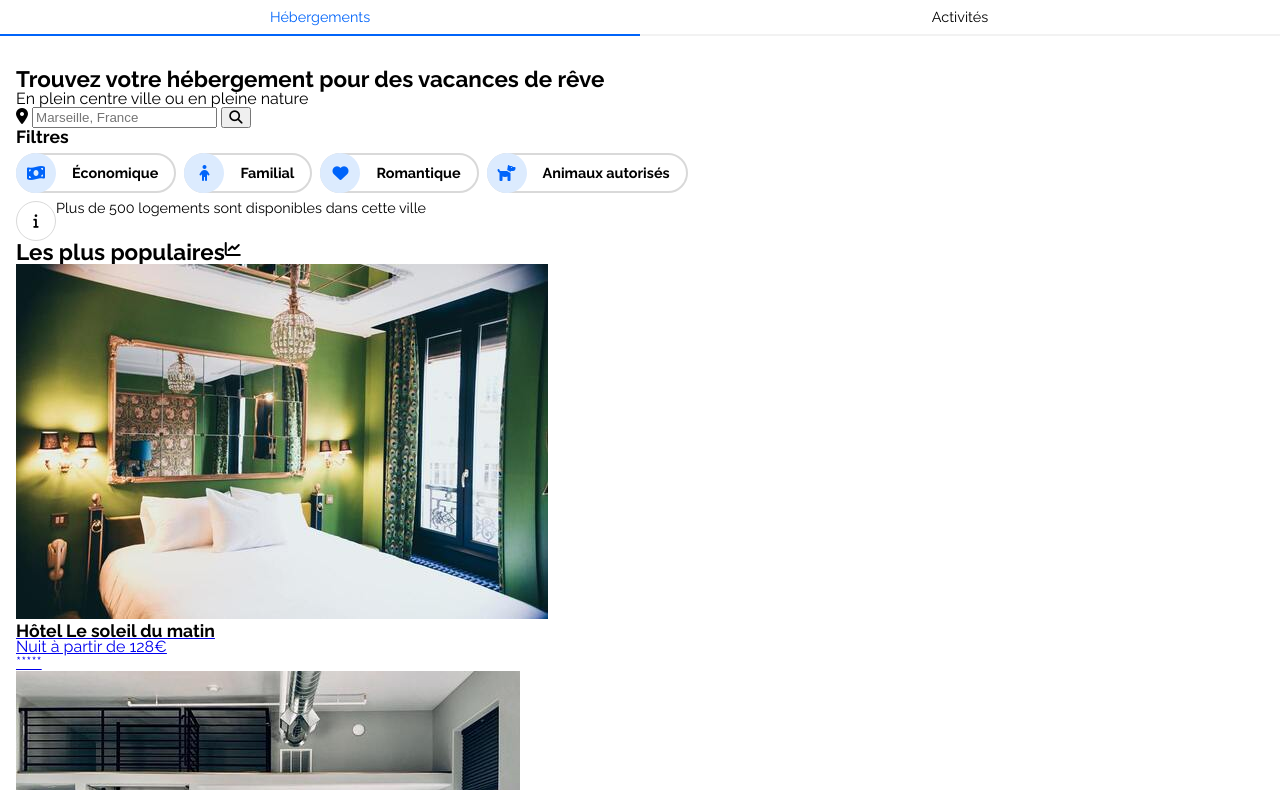
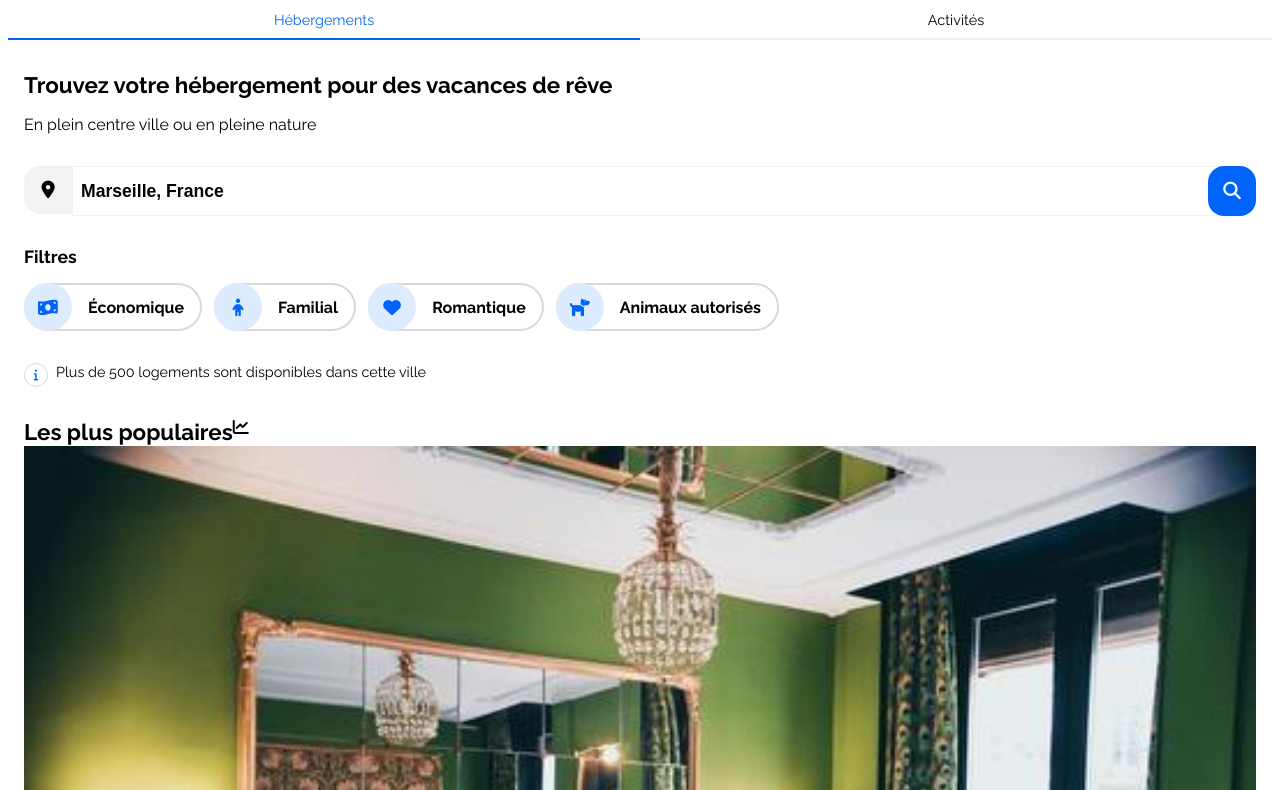
Before and after one commit to SylvieCanongia/SylvieCanongia_2_06092021, a plain HTML site: page index.html in a window 1280 px wide. Shown: the part 77-867 px from the top of the page. Drawn offline with Linux system fonts and the light colour scheme.

Commit message:
styles on mainSearchGrid : search, filters and nbResults sections

```diff
--- a/index.html
+++ b/index.html
@@ -91,6 +91,7 @@
                   id="searchBar"
                   placeholder="Marseille, France"
                   aria-label="Rechercher une ville"
+                  value="Marseille, France"
                 />
                 <button type="submit" class="searchBar_button">
                   <i class="fas fa-search"></i>
@@ -123,14 +124,16 @@
               </div>
             </div>
             <!-- Nb results -->
-
-            <div class="filtersSection_nbResults">
-              <i class="info__icon fas fa-info"></i>
+          </section>
+            <div class="mainSearchGrid_nbResults">
+              <div class="info__icon__wrapper">
+                <i class="info__icon fas fa-info"></i>
+              </div>
               <p class="nb__results">
                 Plus de 500 logements sont disponibles dans cette ville
               </p>
             </div>
-          </section>
+
         </div>
 
         <!-- Global grid for the 2 sections : MostPopular and Results -->
--- a/styles/style.css
+++ b/styles/style.css
@@ -3,6 +3,7 @@
     /*  == PAGE WRAPPER == */
 
     --maxWidthWrapper: 16px;
+    --maxWidth: min(100%, calc(1200px + 32px * 2));
 
     /* == COLOR PALETTE == */
 
@@ -37,15 +38,19 @@
     --space-XS: 16px;
     --space-S: 24px;
     --space-M: 32px;
-    --space-L: 48px;
-    --space-XL: 64px;
-    --space-XXL: 96px;
-    --space-XXXl: 128px;
+    --space-L: 40px;
+    --space-XL: 48px;
+    --space-XXL: 64px;
+    --space-XXXL: 96px;
+    --space-4XL: 128px;
 
     /* SIZES (HEIGHT, WIDTH) */
-    --size-XXS: 15px;
-    --size-XS: 20px;
-    --size-S: 40px;
+    --size-XXS: 8px;
+    --size-XS: 16px;
+    --size-S: 24px;
+    --size-M: 32px;
+    --size-L: 40px;
+    --size-XL: 48px;
 
     /* == BORDERS == */
     /* --border-gray-light: 2px solid var(--grey-light-border); */
@@ -53,8 +58,9 @@
     /* == RADIUS == */
 
     --radius-cercle: 50%;
-    --radius-normal: 5px;
-    --radius-very-large: 30px;
+    --radius-S: 5px;
+    --radius-M: 16px;
+    --radius-XL: 30px;
 }
 
 * {
@@ -65,21 +71,21 @@ html,
 body {
     height: 100%;
     font-family: var(--font-family-base);
-}
-
-html {
     font-size: var(--font-size-base);
+    line-height: 1.2;
 }
 
 li a {
     text-decoration: none;
 }
 
-/* p {
-    font-size: var(--font-small);
-} */
+/* --- GENERAL STYLES --- */
 
-/* --- GENERAL STYLES --- */
+.page-wrapper {
+    position: relative;
+    width: var(--maxWidth);
+    margin-inline: auto;
+}
 
 h2, h3 {
     color: var(--black);
@@ -94,6 +100,10 @@ h3 {
     font-size: var(--font-medium);
 }
 
+img {
+    width: 100%;
+}
+
 /* ====================== */
 /* === MOBILE STYLES === */
 /* ====================== */
@@ -102,6 +112,7 @@ h3 {
 
 header {
     font-size: var(--font-small);
+    margin-block-end: var(--space-M);
 }
 
 .header__mainHeader {
@@ -111,13 +122,11 @@ header {
     margin-inline: var(--space-XS);
     padding-block: var(--space-XS);
     max-width: min(100%, 1200px);
-    /* max-width: min(100%, calc(1200px + 32px * 2)); */
 }
 
 .mainHeader__logo {
     display: grid;
     place-items: center;
-    /* margin-inline-start: var(--space-XS); */
 }
 
 .mainHeader__signUp {
@@ -133,7 +142,6 @@ header {
 
 .header__navbar {
     margin-block-start: var(--space-base);
-    margin-block-end: var(--space-M);
 }
 
 .navbar__list {
@@ -165,11 +173,84 @@ main {
 
 /* Search section */
 
+.mainSearchGrid__wrapper {
+    display: grid;
+    grid-template-areas:
+        'search-section'
+        'filters-section'
+        'nb-results';
+    gap: var(--space-M);
+}
+
+.mainSearchGrid__searchSection {
+    grid-area: search-section;
+
+    display: grid;
+    /* gap: 16px 0; */
+    /* display: flex;
+    flex-direction: column;
+    justify-content: space-between; */
+}
+
+.searchSection__Heading__wrapper {
+    margin-block-end: 16px;
+}
+
+.searchSection_description {
+    margin-block-end: 32px;
+}
+
+.searchBar {
+    display: grid;
+    grid-template-columns: var(--size-XL) 1fr var(--size-XL);
+    height: var(--size-XL);
+}
+
+.searchBar i {
+    height: var(--size-XL);
+    display: grid;
+    place-items: center;
+    font-size: var(--font-medium);
+
+}
+
+.searchBar>i.fa-map-marker-alt{
+    background-color: var(--grey-background);
+    border-radius: var(--radius-M) 0 0 var(--radius-M);
+}
+
+.searchBar_button {
+    width: var(--size-XL);
+    background-color: var(--primary);
+    border: none;
+    border-radius: var(--radius-M);
+    color: var(--white);
+}
+
+.searchBar input {
+    border: 1px solid var(--grey-background);
+    margin-inline-end: calc((var(--size-M) + 2px) * -1);
+    border-radius: 0 var(--radius-M) var(--radius-M) 0;
+    font-size: var(--font-medium);
+    font-weight: var(--font-weight-bold);
+    padding-inline: var(--space-base);
+}
+
 /* Filters section */
+
+.mainSearchGrid__filtersSection {
+    grid-area: filters-section;
+}
+
+.filters__heading {
+    margin-block-end: var(--space-XS);
+}
+
 .filters__Wrapper {
     display: flex;
     justify-content: flex-start;
     flex-wrap: wrap;
+    gap: calc(var(--space-base) * 1.5);
 }
 
 .filter__label {
@@ -177,47 +258,53 @@ main {
     display: flex;
     align-items: center;
     border: 2px solid var(--grey-light-border);
-    border-radius: var(--radius-very-large);
-    height: var(--size-S);
-    margin-inline-end: var(--space-base);
-    margin-block: var(--space-base);
+    border-radius: var(--radius-XL);
+    height: var(--size-XL);
+    /* margin-inline-end: var(--space-base); */
+    /* margin-block: var(--space-base); */
 }
 
 .filter__label .filter__icon {
     border-radius: var(--radius-cercle);
-    width: var(--size-S);
-    height: var(--size-S);
+    width: var(--size-XL);
+    height: var(--size-XL);
     color: var(--primary);
     background-color: var(--secondary);
     display: grid;
     place-items: center; /* shorthand for justify-items + align-items */
     margin-inline-start: -2px; /* covering the thickness of the gray border */
+    font-size: var(--font-medium);
 }
 
 .filter__label .filter__keyword {
     font-weight: var(--font-weight-bold);
-    font-size: var(--font-small);
-    padding: 8px 16px;
+    font-size: var(--font-normal);
+    padding: var(--space-XS);
 }
 
 /* Nb results */
 
-.filtersSection_nbResults {
+.mainSearchGrid_nbResults {
+    grid-area: nb-results;
+
     display: flex;
     justify-content: flex-start;
+    gap: 8px;
+    margin-block-end: var(--space-M);
 }
 
-.filtersSection_nbResults .info__icon {
+.mainSearchGrid_nbResults .info__icon {
     border: 1px solid var(--grey-light-border);
     border-radius: var(--radius-cercle);
     width: var(--size-S);
     height: var(--size-S);
     display: grid;
     place-items: center;
-    font-size: var(--font-small);
+    font-size: calc(var(--font-small) * 0.8);
+    color: var(--primary);
 }
 
-.filtersSection_nbResults .nb__results {
+.mainSearchGrid_nbResults .nb__results {
     font-size: var(--font-small);
 }
 
```
